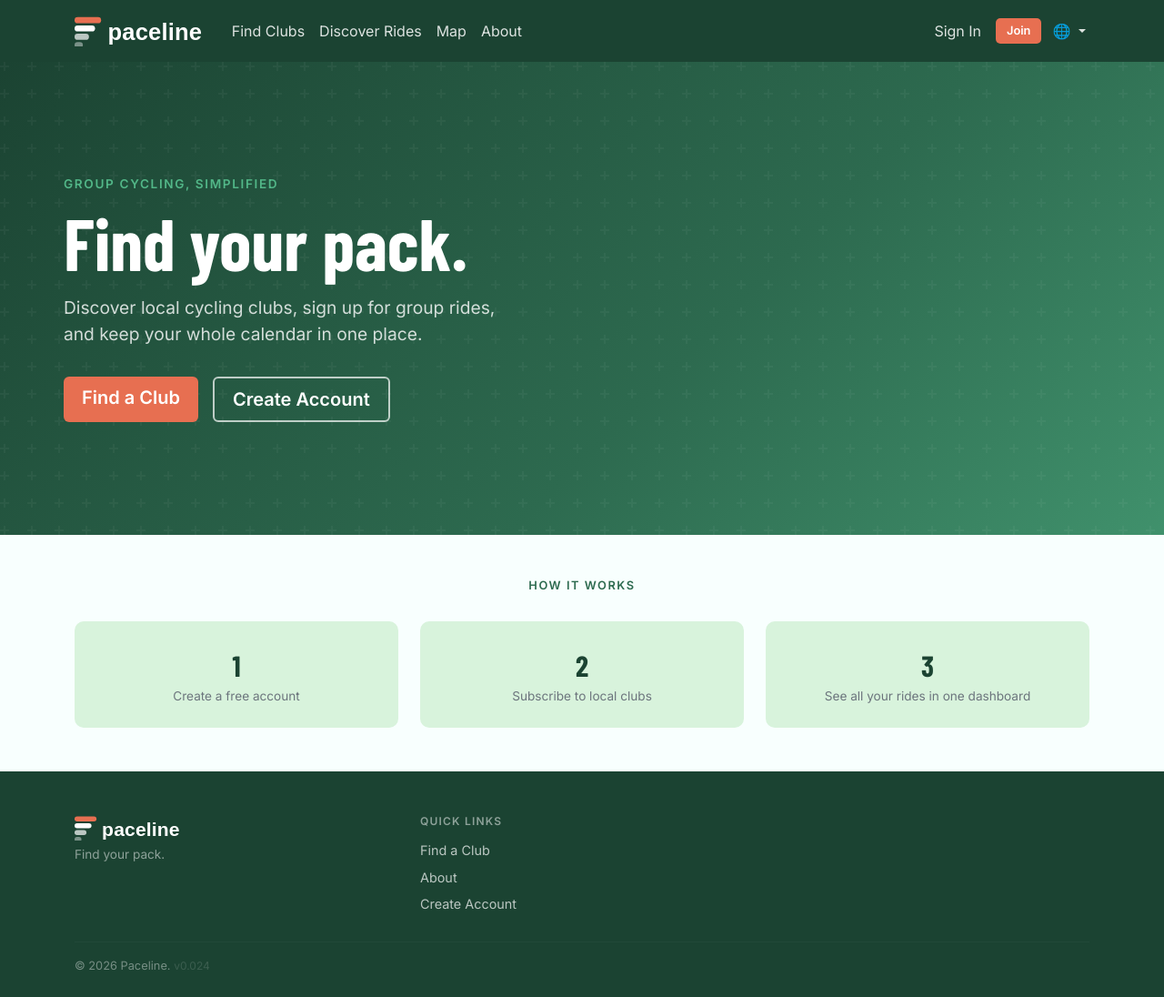
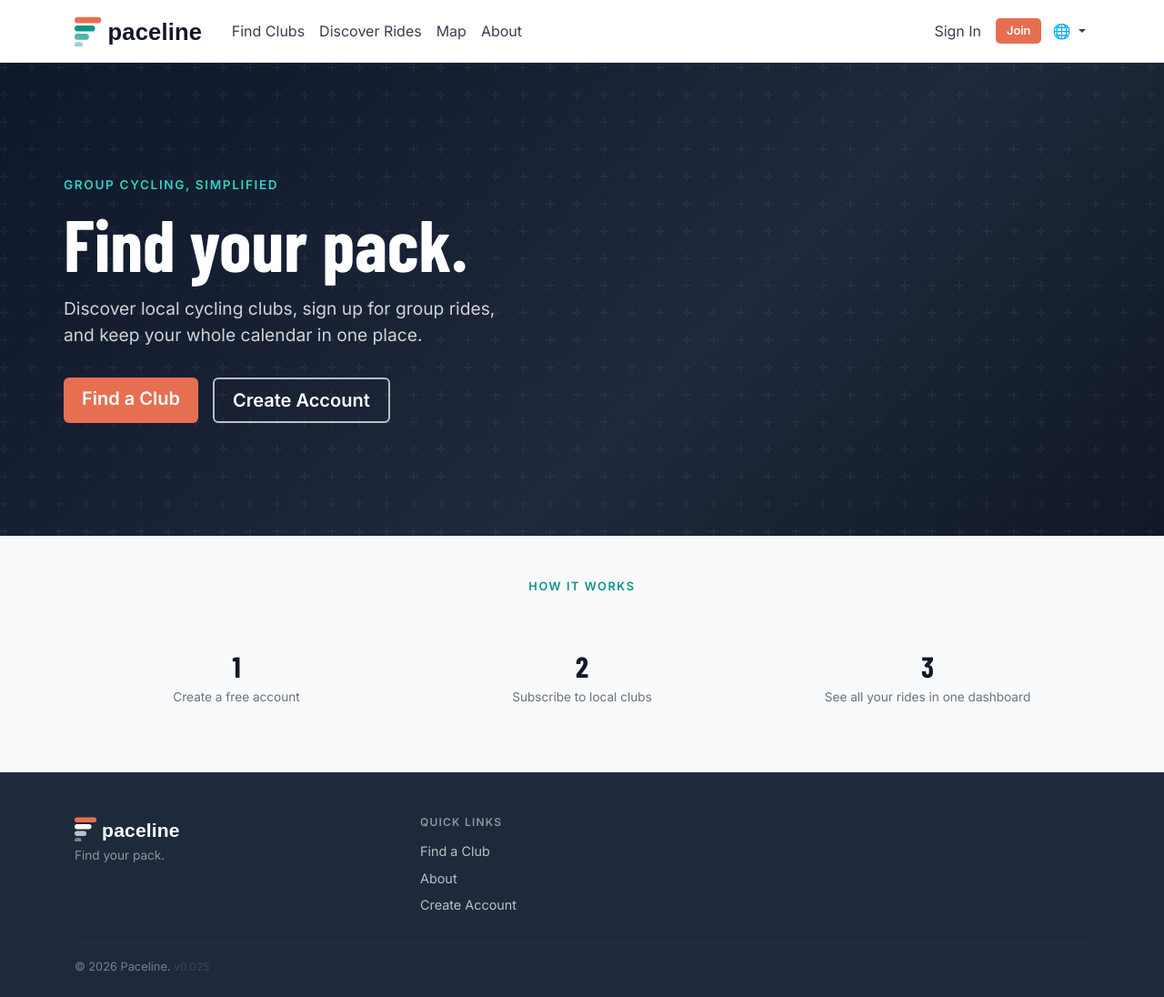
Before and after one commit to 0xPCP/rbc, a Flask app: page / in a window 1280 px wide. Shown: the whole page at 91% size. Before the commit the page ends 1066 px from the top, so only its background shows below. Run offline with Flask 3, Linux system fonts and the light colour scheme; data that the repository does not hold is empty.

Commit message:
Retheme to white/light-grey palette, away from dark green (v0.025)
- Replace dark green nav/footer/headers with white navbar (border+shadow),
  light-grey page headers, and dark-charcoal (#1e293b) footer/hero
- Shift accent color from forest green to modern teal (#0d9488)
- Update logo.svg for light backgrounds; navbars use logo.svg,
  footer keeps logo-dark.svg (white variant for dark backgrounds)
- Add test_screenshot_retheme.py with 9 browser screenshot tests

Co-Authored-By: Claude Sonnet 4.6 <noreply@anthropic.com>

```diff
--- a/app/static/css/style.css
+++ b/app/static/css/style.css
@@ -1,15 +1,16 @@
 /* ── RBC Design Tokens ──────────────────────────────────────────────────── */
 :root {
-  --rbc-green:       #2d6a4f;
-  --rbc-green-dark:  #1b4332;
-  --rbc-green-light: #52b788;
-  --rbc-green-pale:  #d8f3dc;
+  --rbc-green:       #0d9488;
+  --rbc-green-dark:  #0f766e;
+  --rbc-green-light: #2dd4bf;
+  --rbc-green-pale:  #f0fdfa;
   --rbc-orange:      #e76f51;
   --rbc-orange-dark: #c75c40;
-  --rbc-dark:        #1a1a2e;
-  --rbc-gray:        #6c757d;
-  --rbc-light:       #f8fffe;
-  --rbc-border:      #dee2e6;
+  --rbc-dark:        #111827;
+  --rbc-navy:        #1e293b;
+  --rbc-gray:        #6b7280;
+  --rbc-light:       #f9fafb;
+  --rbc-border:      #e5e7eb;
 }
 
 body {
@@ -23,45 +24,47 @@ body {
 
 /* ── Navbar ─────────────────────────────────────────────────────────────── */
 .rbc-navbar {
-  background: var(--rbc-green-dark);
+  background: #fff;
   padding: 0.75rem 0;
-  box-shadow: 0 2px 8px rgba(0,0,0,.2);
+  box-shadow: 0 1px 3px rgba(0,0,0,.08);
+  border-bottom: 1px solid var(--rbc-border);
 }
 .rbc-navbar .nav-link,
 .rbc-navbar .navbar-toggler {
-  color: rgba(255,255,255,.85) !important;
+  color: #374151 !important;
 }
-.rbc-navbar .nav-link:hover { color: #fff !important; }
+.rbc-navbar .nav-link:hover { color: var(--rbc-dark) !important; }
 .rbc-navbar .dropdown-menu { border: none; box-shadow: 0 4px 16px rgba(0,0,0,.15); }
 
 .rbc-brand {
   font-family: 'Barlow Condensed', sans-serif;
   font-size: 1.4rem;
   font-weight: 700;
-  color: #fff !important;
+  color: var(--rbc-dark) !important;
   letter-spacing: .03em;
   text-decoration: none;
 }
-.brand-icon { color: var(--rbc-green-light); }
+.brand-icon { color: var(--rbc-green); }
 
 /* ── Club page nav (used on club home — no platform branding) ─────────────── */
 .club-page-nav {
-  background: var(--rbc-green-dark);
+  background: #fff;
   padding: 0.5rem 0;
-  box-shadow: 0 2px 8px rgba(0,0,0,.2);
+  box-shadow: 0 1px 3px rgba(0,0,0,.08);
+  border-bottom: 1px solid var(--rbc-border);
 }
 .club-nav-link {
-  color: rgba(255,255,255,.9) !important;
+  color: #374151 !important;
   font-size: .9rem;
 }
-.club-nav-link:hover { color: #fff !important; }
+.club-nav-link:hover { color: var(--rbc-dark) !important; }
 .club-page-nav .dropdown-menu { border: none; box-shadow: 0 4px 16px rgba(0,0,0,.15); }
 
 /* ── Club home hero ──────────────────────────────────────────────────────── */
 .club-hero {
   position: relative;
   min-height: 420px;
-  background: var(--rbc-green-dark);
+  background: var(--rbc-navy);
   display: flex;
   align-items: flex-end;
 }
@@ -312,7 +315,7 @@ body {
 /* ── Hero ────────────────────────────────────────────────────────────────── */
 .rbc-hero {
   position: relative;
-  background: linear-gradient(135deg, var(--rbc-green-dark) 0%, var(--rbc-green) 60%, #40916c 100%);
+  background: linear-gradient(135deg, #0f172a 0%, #1e293b 60%, #111827 100%);
   min-height: 520px;
   display: flex;
   align-items: center;
@@ -431,7 +435,7 @@ body {
   gap: 1rem;
 }
 .stat-card {
-  background: var(--rbc-green-pale);
+  background: var(--rbc-light);
   border-radius: 10px;
   padding: 1.5rem;
   text-align: center;
@@ -440,7 +444,7 @@ body {
   font-family: 'Barlow Condensed', sans-serif;
   font-size: 2rem;
   font-weight: 700;
-  color: var(--rbc-green-dark);
+  color: var(--rbc-dark);
 }
 .stat-label { font-size: .85rem; color: var(--rbc-gray); }
 
@@ -680,15 +684,15 @@ body {
 .auth-switch a { color: var(--rbc-green); }
 
 /* ── About sidebar ───────────────────────────────────────────────────────── */
-.about-sidebar { background: var(--rbc-green-pale); border-radius: 10px; padding: 1.5rem; }
-.about-sidebar h5 { font-weight: 700; color: var(--rbc-green-dark); }
+.about-sidebar { background: var(--rbc-light); border-radius: 10px; padding: 1.5rem; }
+.about-sidebar h5 { font-weight: 700; color: var(--rbc-dark); }
 .pace-list { list-style: none; padding: 0; margin: 0; }
 .pace-list li { padding: .4rem 0; display: flex; align-items: center; gap: .5rem; border-bottom: 1px solid rgba(0,0,0,.08); font-size: .9rem; }
 .pace-list li:last-child { border-bottom: none; }
 
 /* ── Footer ──────────────────────────────────────────────────────────────── */
 .rbc-footer {
-  background: var(--rbc-green-dark);
+  background: var(--rbc-navy);
   color: rgba(255,255,255,.75);
   padding: 3rem 0 1.5rem;
   margin-top: auto;
--- a/app/templates/base.html
+++ b/app/templates/base.html
@@ -16,7 +16,7 @@
 <nav class="navbar navbar-expand-lg rbc-navbar">
   <div class="container">
     <a class="navbar-brand" href="{{ url_for('main.index') }}" style="line-height:1">
-      <img src="{{ url_for('static', filename='img/logo-dark.svg') }}?v={{ version }}" alt="Paceline" height="34" style="width:auto;display:block">
+      <img src="{{ url_for('static', filename='img/logo.svg') }}?v={{ version }}" alt="Paceline" height="34" style="width:auto;display:block">
     </a>
     <button class="navbar-toggler" type="button" data-bs-toggle="collapse" data-bs-target="#navMenu">
       <span class="navbar-toggler-icon"></span>
--- a/app/templates/base_club.html
+++ b/app/templates/base_club.html
@@ -15,7 +15,7 @@
 <nav class="navbar navbar-expand-lg club-page-nav">
   <div class="container">
     <a class="navbar-brand" href="{{ url_for('main.index') }}" style="line-height:1">
-      <img src="{{ url_for('static', filename='img/logo-dark.svg') }}?v={{ version }}" alt="Paceline" height="28" style="width:auto;display:block">
+      <img src="{{ url_for('static', filename='img/logo.svg') }}?v={{ version }}" alt="Paceline" height="28" style="width:auto;display:block">
     </a>
     <ul class="navbar-nav ms-auto align-items-lg-center">
       {% if current_user.is_authenticated %}
--- a/app/version.py
+++ b/app/version.py
@@ -1 +1 @@
-__version__ = "0.024"
+__version__ = "0.025"
```
Also changed, not shown: other parts of app/static/css/style.css (+29 -28 lines), tests/test_screenshot_retheme.py (added, +187 -0 lines), app/static/img/logo.svg.
